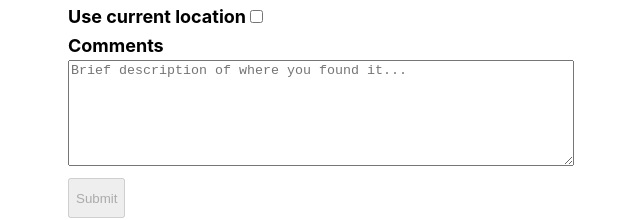
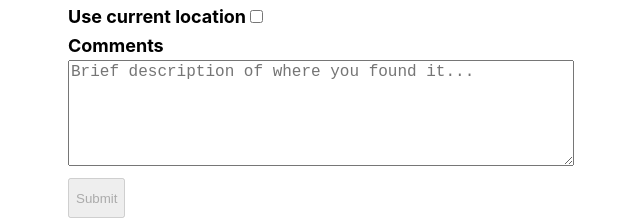
Before and after one commit to vanister/mat-do, a React (Create React App) app in the folder app/: page /scan/1 in a window 1280 px wide. Shown: the part 297-517 px from the top of the page, without its empty margins (60-700 px from the left). Built offline with nearby package versions, Linux system fonts and the light colour scheme; no server answers.

Commit message:
Updated Scan component style

```diff
--- a/app/src/pages/scan/Scan.scss
+++ b/app/src/pages/scan/Scan.scss
@@ -16,6 +16,7 @@
       width: 100%;
       max-width: 500px;
       min-height: 100px;
+      font-size: large;
     }
   }
 }
--- a/app/src/pages/scan/Scan.tsx
+++ b/app/src/pages/scan/Scan.tsx
@@ -15,7 +15,6 @@ export default function Scan() {
   const { id: itemId } = useParams<{ id: string }>();
   const item = useScannedInfo();
   const scanService = useScanService();
-  const formValid = !!comments || (useCurrentLocation && !!itemCoordinates);
 
   useEffect(() => {
     if (useCurrentLocation) {
@@ -88,6 +87,7 @@ export default function Scan() {
             <textarea
               placeholder="Brief description of where you found it..."
               id="commentField"
+              required
               rows={4}
               maxLength={200}
               value={comments}
@@ -96,7 +96,7 @@ export default function Scan() {
           </div>
         </div>
         <div className="actions">
-          <button type="submit" disabled={!formValid}>Submit</button>
+          <button type="submit" disabled={!comments}>Submit</button>
         </div>
       </form>
     </div>
```
